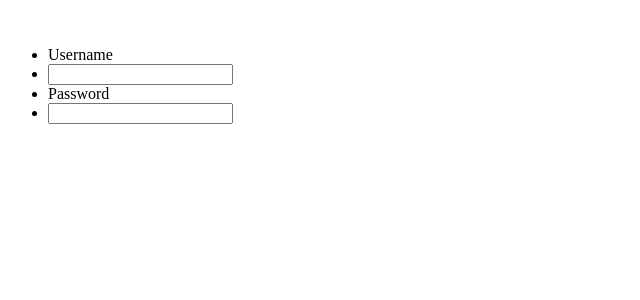
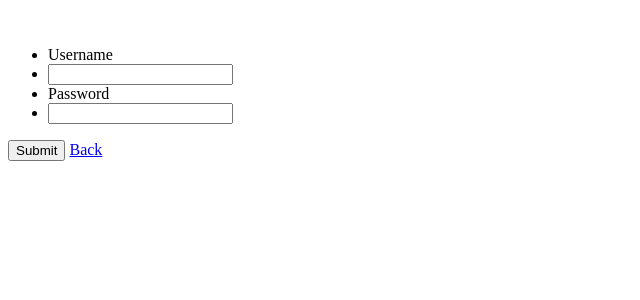
Before and after one commit to hafidzprg/git-remote-2, a PHP site: page / in a window 1280 px wide. Shown: the top 300 px of the page, without its empty margins (0-640 px from the left). Run offline with PHP 8.4, Linux system fonts and the light colour scheme.

Commit message:
menambahkan satu tombol button dan satu hyperlink, yaitu button dan tag a

```diff
--- a/index.php
+++ b/index.php
@@ -18,6 +18,8 @@
       </li>
       <li><input type="password"></li>
     </ul>
+    <button type="submit">Submit</button>
+    <a href="/">Back</a>
   </form>
 </body>
 </html>
```
